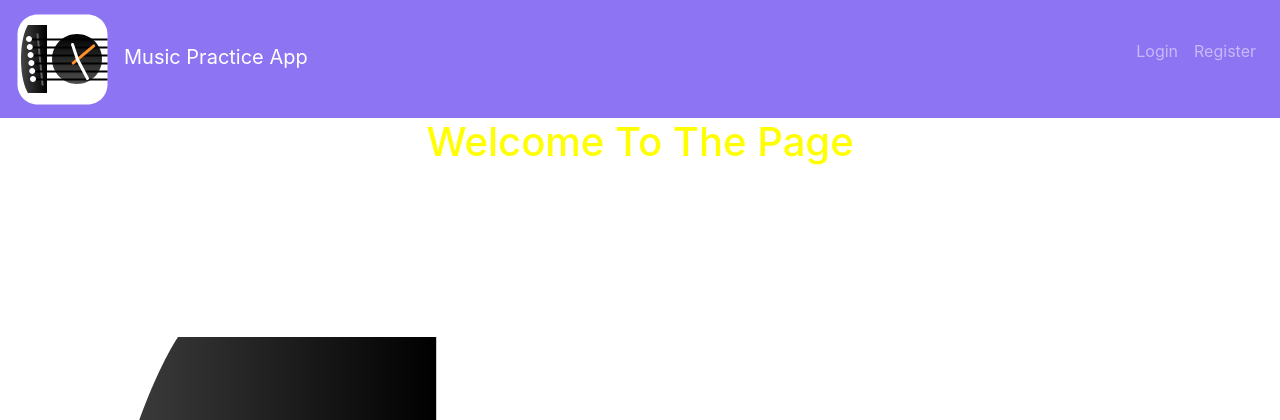
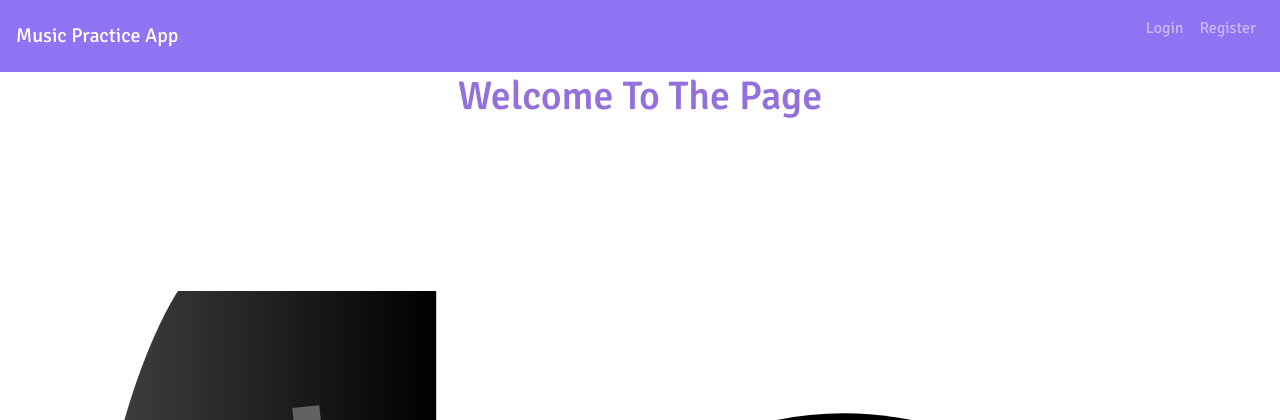
Before and after one commit to bmacs001/MusicPracticeApp, a Flask app: page / in a window 1280 px wide. Shown: the top 420 px of the page. Run offline with Flask 2, Linux system fonts and the light colour scheme; some web fonts are replaced.

Commit message:
debugging branch for register

```diff
--- a/app/static/css/style.css
+++ b/app/static/css/style.css
@@ -8,8 +8,17 @@ Write two "@import" statements below to add the "Roboto" and "Hepta Slab" fonts
 @import url('https://fonts.googleapis.com/css?family=Roboto&display=swap');
 @import url('https://fonts.googleapis.com/css?family=Hepta+Slab&display=swap');
 
-.text-dkblue{
-    color:yellow;
+.text-color{
+    color: mediumpurple;
+}
+
+.text {
+  font-family: 'signika', sans-serif;
+}
+
+@font-face {
+  font-family: signika;
+  src: url(../signika/Signika-VariableFont_wght.ttf)
 }
 
 .bg-blue{
--- a/app/templates/base.html
+++ b/app/templates/base.html
@@ -13,8 +13,8 @@
 </head>
 <body>
     <nav class="navbar navbar-expand-lg navbar-dark" style="background-color: #8d74f2">
-        <a class="navbar-brand mr" href="/index">
-            <img class="mr-3" src="/static/guitar-clock.svg">Music Practice App
+        <a class="navbar-brand mr text" href="/index">
+            Music Practice App
         </a>
         <button class="navbar-toggler" type="button" data-toggle="collapse" data-target="#navbarSupportedContent" aria-controls="navbarSupportedContent" aria-expanded="false" aria-label="Toggle navigation">
             <span class="navbar-toggler-icon"></span>
@@ -24,27 +24,27 @@
             <ul class="navbar-nav">
 {% if not current_user.is_anonymous %}
                 <li class="nav-item">
-                    <a class="nav-link" href="/calendar">Calendar</a>
+                    <a class="nav-link text" href="/calendar">Calendar</a>
                 </li>
                 <li class="nav-item">
-                    <a class="nav-link" href="/practice">Practice</a>
+                    <a class="nav-link text" href="/practice">Practice</a>
                 </li>
 {% endif %}
             </ul>
             <ul class="navbar-nav ml-auto">
 {% if current_user.is_anonymous %}
                 <li class="nav-item">
-                    <a class="nav-link" href="/login">Login</a>
+                    <a class="nav-link text" href="/login">Login</a>
                 </li>
     <li class="nav-item">
-                    <a class="nav-link" href="/register">Register</a>
+                    <a class="nav-link text" href="/register">Register</a>
                 </li>
 {% else %}
-                <li class="nav-item mt-2">{{ current_user.username }}</li>
+                <li class="nav-item mt-2 text">{{ current_user.username }}</li>
                 <li class="nav-item">
-                    <a class="nav-link" href="/account">Manage Account</a>
+                    <a class="nav-link text" href="/account">Manage Account</a>
                 </li>
-                <li class="nav-item">
+                <li class="nav-item text">
                     <a class="nav-link" href="/logout">Logout</a>
                 </li>
 {% endif %}
--- a/app/templates/index.html
+++ b/app/templates/index.html
@@ -2,7 +2,7 @@
 {% block content %}
 
     <div class="row justify-content-center text-dkblue">
-        <h1>Welcome To The Page</h1>
+        <h1 class="text text-color">Welcome To The Page</h1>
     </div>
     <div class="container-fluid">
     <div id="carouselExampleSlidesOnly" class="carousel slide" data-ride="carousel">
```
Also changed, not shown: app.db, app/static/Signika/Signika-VariableFont_wght.ttf (added).
